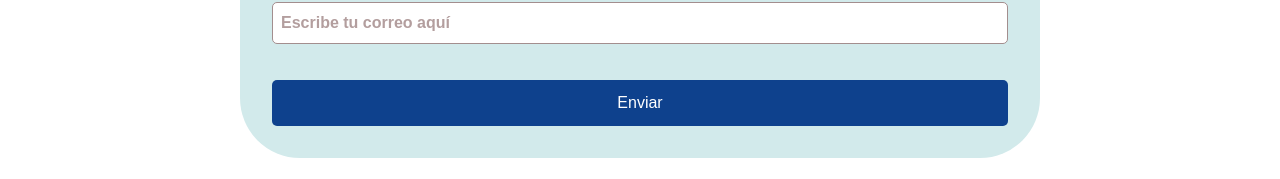
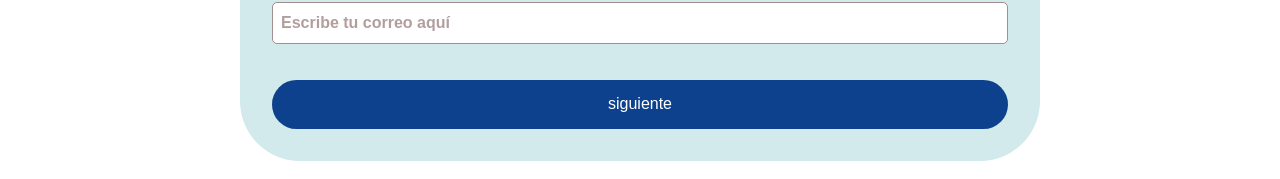
Before and after one commit to robertgt0/alquiler_front, a Next.js app: page /convertirse-fixer in a window 1280 px wide. Shown: the part 388-567 px from the top of the page. Built offline with nearby package versions, Linux system fonts and the light colour scheme.

Commit message:
dadaswsd

```diff
--- a/src/app/convertirse-fixer/RegisterForm.tsx
+++ b/src/app/convertirse-fixer/RegisterForm.tsx
@@ -102,13 +102,13 @@ export default function RegisterForm() {
         style={{
           backgroundColor: '#0e418dff',
           color: 'white',
-          padding: '0.7rem',
+          padding: '0.8rem',
           border: 'none',
-          borderRadius: '5px',
+          borderRadius: '50px',
           cursor: 'pointer',
         }}
       >
-        Enviar
+        siguiente
       </button>
 
       {message && (
```
